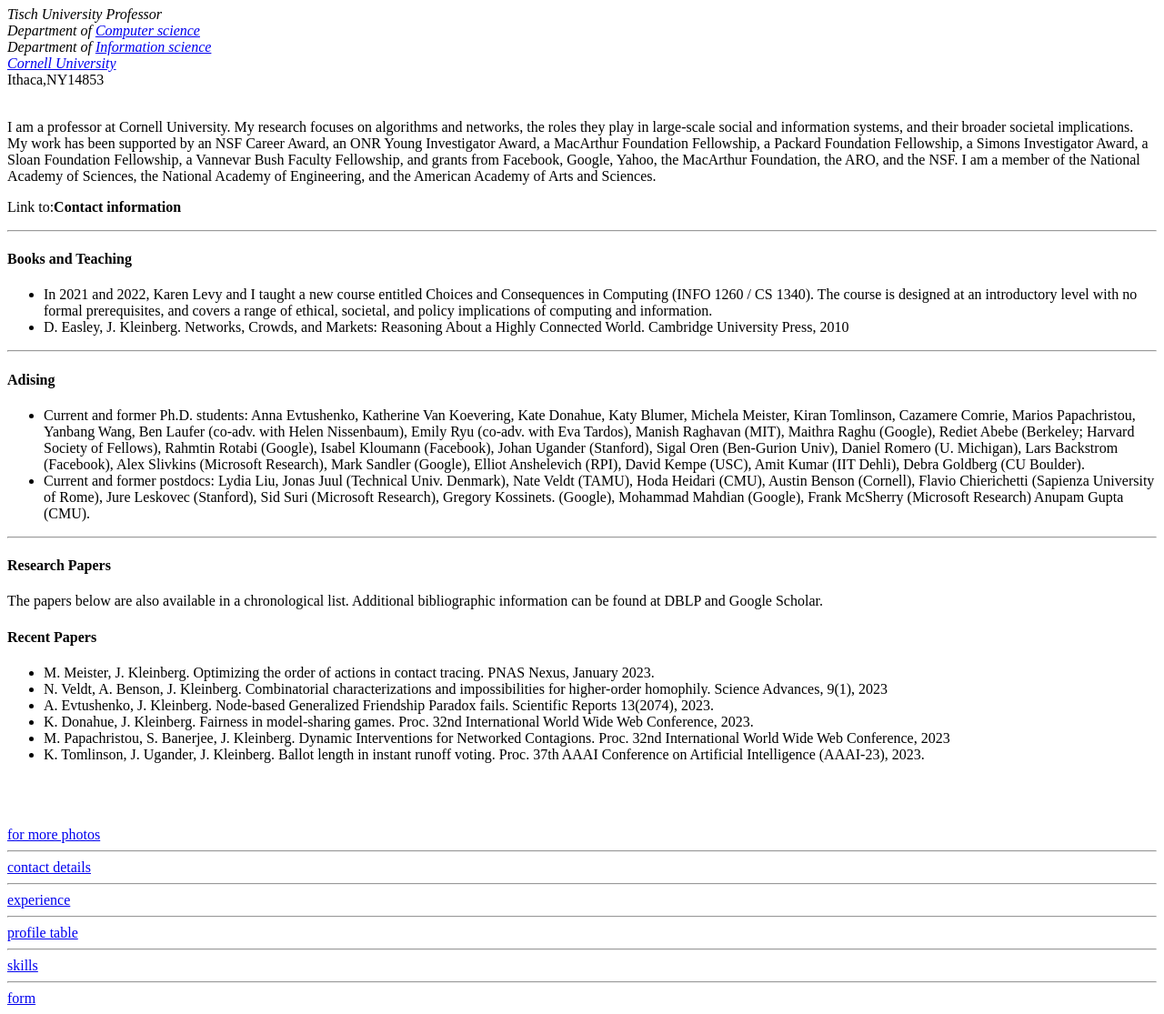
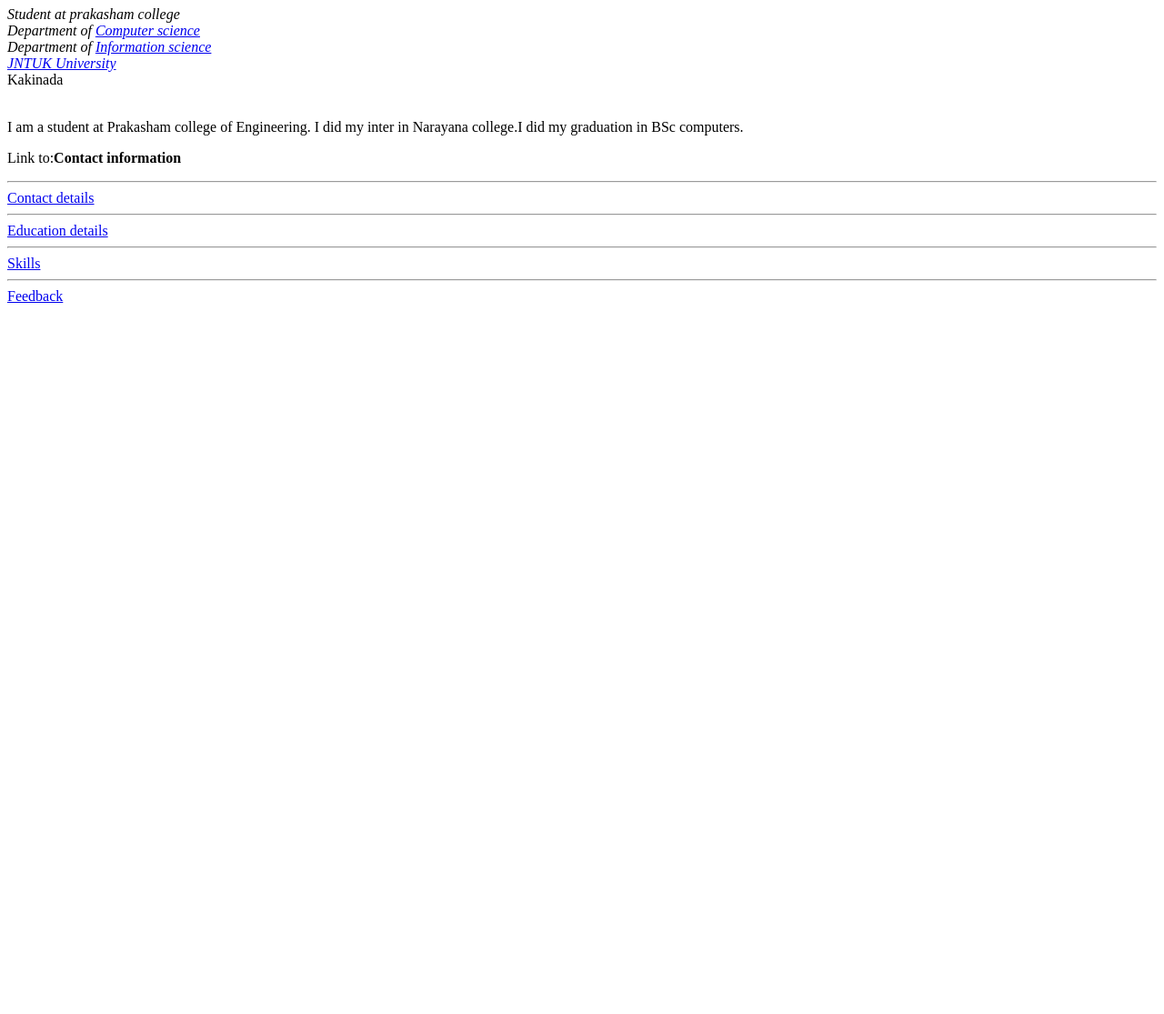
Before and after one commit to raghavareddy860/cv, a plain HTML site: page index.html in a window 1280 px wide. Shown: the part 206-1321 px from the top of the page at 91% size. After the commit the page ends 800 px from the top, so only its background shows below. Drawn offline with Linux system fonts and the light colour scheme.

Commit message:
Update index.html

```diff
--- a/index.html
+++ b/index.html
@@ -4,54 +4,25 @@
     <title>😂my first web</title>
   </head>
   <body>
-    <img src="C:\Users\veera raghava reddy\Desktop\all photos\camera photos\123.jpg"height="125"width="100"/>
-    <h1>Jon Kleinberg</h1>
-    <p><em>Tisch University Professor<br>
+    <img src="123.jpg"height="125"width="100"/>
+    <h1>Raghava reddy</h1>
+    <p><em>Student at prakasham college<br>
     Department of <a href="https://en.wikipedia.org/wiki/Computer_science">Computer science</a><br>
     Department of <a href="https://en.wikipedia.org/wiki/Information_science">Information science</a><br>
-   <a href="http://cuinfo.cornell.edu/">Cornell University</a></em><br>
-    Ithaca,NY14853</p>
+   <a href="https://www.jntuk.edu.in/">JNTUK University</a></em><br>
+    Kakinada</p>
      <br>
-     I am a professor at Cornell University. My research focuses on algorithms and networks, the roles they play in large-scale social and information systems, and their broader societal implications. My work has been supported by an NSF Career Award, an ONR Young Investigator Award, a MacArthur Foundation Fellowship, a Packard Foundation Fellowship, a Simons Investigator Award, a Sloan Foundation Fellowship, a Vannevar Bush Faculty Fellowship, and grants from Facebook, Google, Yahoo, the MacArthur Foundation, the ARO, and the NSF. I am a member of the National Academy of Sciences, the National Academy of Engineering, and the American Academy of Arts and Sciences.
+     I am a student at Prakasham college of Engineering. I did my inter in Narayana college.I did my graduation in BSc computers.
     <p>Link to:<b>Contact information</b></p>
+
+
     <hr>
-    <h4>Books and Teaching</h4>
-    <ul>
-        <li>In 2021 and 2022, Karen Levy and I taught a new course entitled Choices and Consequences in Computing (INFO 1260 / CS 1340). The course is designed at an introductory level with no formal prerequisites, and covers a range of ethical, societal, and policy implications of computing and information.</li>
-        <li>D. Easley, J. Kleinberg. Networks, Crowds, and Markets: Reasoning About a Highly Connected World. Cambridge University Press, 2010</li>
-
-    </ul>
+    <a href="index3.html">Contact details</a>
     <hr>
-    <h4>Adising</h4>
-    <ul>
-        <li>Current and former Ph.D. students: Anna Evtushenko, Katherine Van Koevering, Kate Donahue, Katy Blumer, Michela Meister, Kiran Tomlinson, Cazamere Comrie, Marios Papachristou, Yanbang Wang, Ben Laufer (co-adv. with Helen Nissenbaum), Emily Ryu (co-adv. with Eva Tardos), Manish Raghavan (MIT), Maithra Raghu (Google), Rediet Abebe (Berkeley; Harvard Society of Fellows), Rahmtin Rotabi (Google), Isabel Kloumann (Facebook), Johan Ugander (Stanford), Sigal Oren (Ben-Gurion Univ), Daniel Romero (U. Michigan), Lars Backstrom (Facebook), Alex Slivkins (Microsoft Research), Mark Sandler (Google), Elliot Anshelevich (RPI), David Kempe (USC), Amit Kumar (IIT Dehli), Debra Goldberg (CU Boulder).</li>
-        <li>Current and former postdocs: Lydia Liu, Jonas Juul (Technical Univ. Denmark), Nate Veldt (TAMU), Hoda Heidari (CMU), Austin Benson (Cornell), Flavio Chierichetti (Sapienza University of Rome), Jure Leskovec (Stanford), Sid Suri (Microsoft Research), Gregory Kossinets. (Google), Mohammad Mahdian (Google), Frank McSherry (Microsoft Research) Anupam Gupta (CMU). </li>
-    </ul>
+    <a href="index4.html">Education details</a>
     <hr>
-    <h4>Research Papers</h4>
-    <p>The papers below are also available in a chronological list. Additional bibliographic information can be found at DBLP and Google Scholar.</p>
-    <h4>Recent Papers</h4>
-    <ul>
-        <li>M. Meister, J. Kleinberg. Optimizing the order of actions in contact tracing. PNAS Nexus, January 2023.</li>
-        <li>N. Veldt, A. Benson, J. Kleinberg. Combinatorial characterizations and impossibilities for higher-order homophily. Science Advances, 9(1), 2023</li>
-        <li>A. Evtushenko, J. Kleinberg. Node-based Generalized Friendship Paradox fails. Scientific Reports 13(2074), 2023.</li>
-        <li>K. Donahue, J. Kleinberg. Fairness in model-sharing games. Proc. 32nd International World Wide Web Conference, 2023.</li>
-        <li>M. Papachristou, S. Banerjee, J. Kleinberg. Dynamic Interventions for Networked Contagions. Proc. 32nd International World Wide Web Conference, 2023</li>
-        <li>K. Tomlinson, J. Ugander, J. Kleinberg. Ballot length in instant runoff voting. Proc. 37th AAAI Conference on Artificial Intelligence (AAAI-23), 2023.</li>
-    </ul>
-    <br>
-    <br>
-    <br>
-    <a href="index2.html">for more photos</a>
+    <a href="index6.html">Skills</a>
     <hr>
-    <a href="index3.html">contact details</a>
-    <hr>
-    <a href="index4.html">experience</a>
-    <hr>
-    <a href="index5.html">profile table</a>
-    <hr>
-    <a href="index6.html">skills</a>
-    <hr>
-    <a href="index7.html">form</a>
+    <a href="index7.html">Feedback</a>
     </body>
 </html>
```
